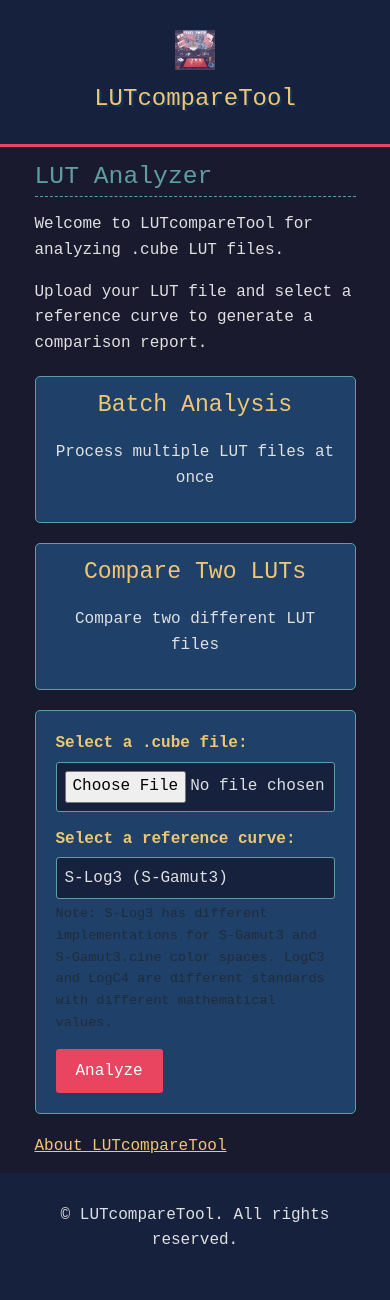
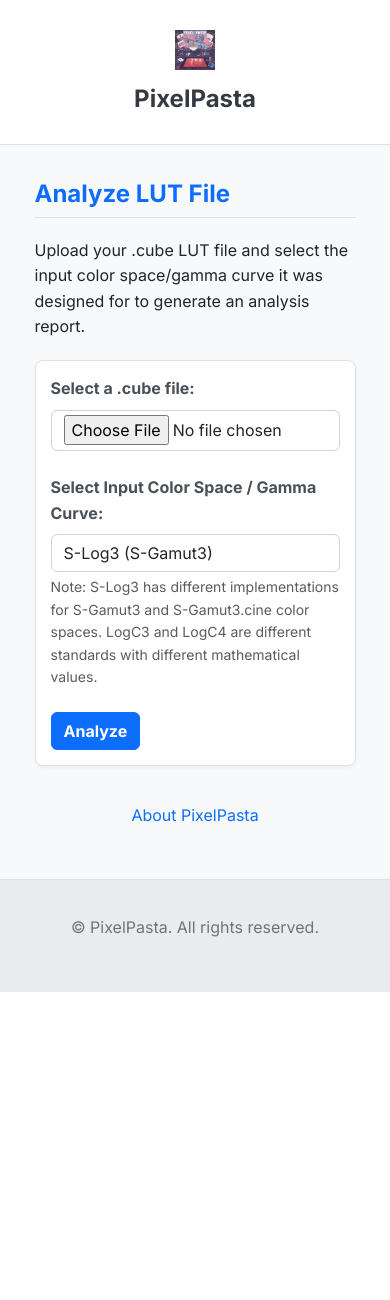
Before and after one commit to makaronz/LUT_to_false, a Flask app: page / in a window 390 px wide. After the commit the page ends 992 px from the top, so only its background shows below. Run offline with Flask 3, Linux system fonts and the light colour scheme.

Commit message:
Refactors and modernizes the UI
Overhauls the user interface to improve aesthetics and usability.

- Adopts a modern, clean design using Bootstrap 5.
- Replaces retro-tech styles with a lighter, more contemporary color palette and typography.
- Streamlines the layout for better responsiveness across devices.
- Removes outdated UI elements like feature cards and batch analysis links for initial simplicity focusing on core LUT analysis functionality.
- Enhances form styling for a more intuitive user experience.

```diff
--- a/static/css/style.css
+++ b/static/css/style.css
@@ -1,8 +1,8 @@
-/* Podstawowe style i resetowanie */
+/* Base Styles & Reset */
 body {
-    font-family: 'Courier New', Courier, monospace; /* Czcionka w stylu retro/tech */
-    background-color: #1a1a2e; /* Ciemne tło, np. granatowe/fioletowe */
-    color: #e0e0e0; /* Jasny kolor tekstu */
+    font-family: 'Inter', sans-serif; /* Modern sans-serif font */
+    background-color: #f8f9fa; /* Light gray background */
+    color: #212529; /* Dark text color */
     line-height: 1.6;
     margin: 0;
     padding: 0;
@@ -11,19 +11,19 @@ body {
     min-height: 100vh;
 }
 
-/* Używamy klas Bootstrapa dla kontenera */
+/* Use Bootstrap's container class */
 .container {
     width: 90%;
-    max-width: 960px;
+    max-width: 960px; /* Or adjust as needed */
     margin: 0 auto;
     padding: 15px;
 }
 
-/* Nagłówek */
+/* Header */
 header {
-    background-color: #16213e; /* Nieco jaśniejszy niż tło body */
+    background-color: #ffffff; /* White background */
     padding: 15px 0;
-    border-bottom: 3px solid #e94560; /* Czerwony/magenta akcent */
+    border-bottom: 1px solid #dee2e6; /* Light border */
     text-align: center;
 }
 
@@ -35,321 +35,193 @@ header .container {
 }
 
 .logo {
-    max-height: 60px; /* Dostosuj rozmiar logo */
+    max-height: 50px; /* Adjust logo size */
     width: auto;
 }
 
 header h1 {
-    color: #f0c674; /* Żółty/beżowy kolor dla nagłówka */
+    color: #343a40; /* Darker heading color */
     margin: 0;
-    font-size: 2em;
-    text-shadow: 2px 2px #0f3460; /* Cień w stylu pixel art */
+    font-size: 1.75em; /* Slightly smaller */
+    font-weight: 700; /* Bold */
 }
 
-/* Główna zawartość */
+/* Main Content */
 main {
-    flex-grow: 1; /* Zajmuje dostępną przestrzeń */
-    padding-top: 20px;
+    flex-grow: 1;
+    padding-top: 30px;
     padding-bottom: 40px;
 }
 
 main h2, main h3 {
-    color: #5f9ea0; /* Turkusowy/cyjanowy akcent dla podtytułów */
-    border-bottom: 1px dashed #5f9ea0;
-    padding-bottom: 5px;
-    margin-bottom: 15px;
+    color: #0d6efd; /* Bootstrap primary blue for accents */
+    border-bottom: 1px solid #dee2e6;
+    padding-bottom: 8px;
+    margin-top: 20px;
+    margin-bottom: 20px;
+    font-weight: 700;
 }
 
-/* Karty funkcji na stronie głównej */
-.feature-links {
-    display: flex;
-    justify-content: space-between;
-    gap: 20px;
-    margin: 20px 0;
+main h2 {
+    font-size: 1.5em;
 }
 
-.feature-card {
-    background-color: #1f4068;
-    border: 1px solid #5f9ea0;
-    border-radius: 5px;
-    padding: 15px;
-    width: 48%;
-    text-align: center;
-    text-decoration: none;
-    color: #e0e0e0;
-    transition: all 0.3s ease;
+main h3 {
+    font-size: 1.25em;
 }
 
-.feature-card:hover {
-    background-color: #213e5c;
-    transform: translateY(-3px);
-    box-shadow: 0 4px 8px rgba(0, 0, 0, 0.3);
-}
-
-.feature-card h3 {
-    color: #f0c674;
-    margin-top: 0;
-    border-bottom: none;
-}
-
-/* Formularz */
+/* Form */
 .upload-form {
-    background-color: #1f4068; /* Ciemnoniebieskie tło formularza */
-    padding: 20px;
-    border-radius: 5px;
-    border: 1px solid #5f9ea0;
+    background-color: #ffffff;
+    padding: 25px;
+    border-radius: 8px;
+    border: 1px solid #dee2e6;
     margin-top: 20px;
+    box-shadow: 0 2px 4px rgba(0, 0, 0, 0.05);
 }
 
 .form-group {
-    margin-bottom: 15px;
+    margin-bottom: 1.5rem; /* More spacing */
 }
 
 .form-group label {
     display: block;
-    margin-bottom: 5px;
-    color: #f0c674;
+    margin-bottom: 0.5rem;
+    color: #495057; /* Slightly lighter text for labels */
     font-weight: bold;
 }
 
-.form-group input[type="file"],
-.form-group select {
+/* Style file input and select using Bootstrap classes where possible */
+/* Add custom styles if Bootstrap defaults aren't sufficient */
+.form-control, /* Bootstrap class for inputs/selects */
+input[type="file"] {
+    display: block;
     width: 100%;
-    padding: 8px;
-    border: 1px solid #5f9ea0;
-    background-color: #16213e;
-    color: #e0e0e0;
-    border-radius: 3px;
-    box-sizing: border-box; /* Zapobiega przekraczaniu szerokości przez padding */
+    padding: 0.375rem 0.75rem;
+    font-size: 1rem;
+    font-weight: 400;
+    line-height: 1.5;
+    color: #212529;
+    background-color: #fff;
+    background-clip: padding-box;
+    border: 1px solid #ced4da;
+    appearance: none; /* For select */
+    border-radius: 0.375rem; /* Bootstrap's default */
+    transition: border-color .15s ease-in-out,box-shadow .15s ease-in-out;
+}
+
+input[type="file"] {
+    /* Specific styling for file input if needed */
+    padding: 0.3rem 0.75rem; /* Adjust padding */
+}
+
+.form-control:focus {
+    color: #212529;
+    background-color: #fff;
+    border-color: #86b7fe; /* Bootstrap focus color */
+    outline: 0;
+    box-shadow: 0 0 0 0.25rem rgba(13, 110, 253, 0.25); /* Bootstrap focus shadow */
 }
 
 .form-text {
     display: block;
-    font-size: 0.85em;
-    color: #a0a0a0;
-    margin-top: 4px;
+    font-size: 0.875em;
+    color: #6c757d; /* Bootstrap's muted text color */
+    margin-top: 0.25rem;
 }
 
-/* Przyciski */
+/* Buttons - Rely mostly on Bootstrap classes */
 .btn {
-    display: inline-block;
-    padding: 10px 20px;
-    border: none;
-    border-radius: 3px;
-    cursor: pointer;
-    text-decoration: none;
-    font-family: inherit;
-    font-size: 1em;
-    transition: background-color 0.3s ease;
+    /* Base button styles if needed, but Bootstrap handles most */
+    font-weight: 700; /* Make buttons bolder */
 }
 
 .btn-primary {
-    background-color: #e94560; /* Czerwony/magenta */
-    color: #ffffff;
-}
-
-.btn-primary:hover {
-    background-color: #c7304a;
+    /* Customizations for primary button if needed */
+    background-color: #0d6efd;
+    border-color: #0d6efd;
 }
 
 .btn-secondary {
-    background-color: #5f9ea0; /* Turkusowy */
-    color: #ffffff;
-}
-
-.btn-secondary:hover {
-    background-color: #4a7c7e;
+    /* Customizations for secondary button if needed */
+    background-color: #6c757d;
+    border-color: #6c757d;
 }
 
 .btn-link {
-    background: none;
-    color: #f0c674;
-    text-decoration: underline;
-    padding: 0;
+    font-weight: 400;
+    color: #0d6efd;
+    text-decoration: none;
 }
 .btn-link:hover {
-    color: #ffffff;
+    text-decoration: underline;
 }
 
-/* Linki nawigacyjne */
+/* Navigation Links Area */
 .nav-links {
-    margin-top: 20px;
+    margin-top: 30px;
     display: flex;
     gap: 15px;
     flex-wrap: wrap;
+    justify-content: center; /* Center links */
 }
 
-/* Wiadomości Flash */
+/* Flash Messages - Use Bootstrap alert classes */
 .flash-messages {
     margin-bottom: 20px;
 }
+/* Bootstrap .alert, .alert-success, .alert-danger, .alert-warning styles are used */
 
-.alert {
-    padding: 10px 15px;
-    margin-bottom: 10px;
-    border-radius: 3px;
-    border: 1px solid transparent;
-}
-
-.alert-success {
-    color: #155724;
-    background-color: #d4edda;
-    border-color: #c3e6cb;
-}
-
-.alert-error {
-    color: #721c24;
-    background-color: #f8d7da;
-    border-color: #f5c6cb;
-}
-
-.alert-warning {
-    color: #856404;
-    background-color: #fff3cd;
-    border-color: #ffeeba;
-}
-
-/* Strona wyników */
+/* Results Page */
 .result-section {
     margin-bottom: 30px;
-    padding: 15px;
-    background-color: #1f4068;
-    border: 1px solid #5f9ea0;
-    border-radius: 5px;
+    padding: 20px;
+    background-color: #ffffff;
+    border: 1px solid #dee2e6;
+    border-radius: 8px;
+    box-shadow: 0 2px 4px rgba(0, 0, 0, 0.05);
 }
 
 .result-image {
     display: flex;
     justify-content: center;
-    margin: 15px 0;
+    margin: 20px 0;
+    background-color: #f8f9fa; /* Light background for image area */
+    padding: 15px;
+    border-radius: 5px;
 }
 
 .result-plot {
     max-width: 100%;
     height: auto;
-    border: 1px solid #5f9ea0;
-    box-shadow: 0 3px 6px rgba(0, 0, 0, 0.3);
+    border: 1px solid #dee2e6;
 }
 
-/* Batch Results */
-.batch-summary {
-    background-color: #1f4068;
-    padding: 15px;
-    border-radius: 5px;
-    border: 1px solid #5f9ea0;
-    margin-bottom: 20px;
+/* Table Styling - Rely on Bootstrap classes added in HTML */
+.table {
+    margin-top: 15px;
+    margin-bottom: 15px; /* Ensure spacing */
+    font-size: 0.9em; /* Slightly smaller font for tables */
+}
+.table th {
+    font-weight: bold;
+    background-color: #e9ecef; /* Light header background */
+}
+.table td, .table th {
+    vertical-align: middle; /* Align cell content vertically */
 }
 
-.download-all {
-    margin-top: 15px;
+/* Footer */
+footer {
+    background-color: #e9ecef; /* Light gray footer */
+    padding: 20px 0;
     text-align: center;
+    color: #6c757d; /* Muted text color */
+    margin-top: 30px; /* Ensure space above footer */
+    border-top: 1px solid #dee2e6;
 }
 
-.batch-results {
-    display: grid;
-    grid-template-columns: repeat(auto-fill, minmax(250px, 1fr));
-    gap: 20px;
-}
-
-/* Karta wyników */
-.result-card {
-    background-color: #1f4068;
-    border: 1px solid #5f9ea0;
-    border-radius: 5px;
-    padding: 15px;
-    text-align: center;
-}
-
-.result-card h4 {
-    color: #f0c674;
-    margin-top: 0;
-    margin-bottom: 10px;
-}
-
-/* Miniatury */
-.thumbnail {
-    max-width: 100%;
-    height: auto;
-    margin-bottom: 10px;
-}
-
-.result-thumbnail {
-    max-width: 100%;
-    height: auto;
-    margin-bottom: 10px;
-}
-
-/* Linki do wyników */
-.result-links {
-    display: flex;
-    justify-content: center;
-    gap: 10px;
-}
-
-/* Tabela nieudanych plików */
-.failed-files {
-    width: 100%;
-    border-collapse: collapse;
-    margin-top: 15px;
-}
-
-.failed-files th, .failed-files td {
-    padding: 8px;
-    border: 1px solid #5f9ea0;
-    text-align: left;
-}
-
-.failed-files th {
-    background-color: #16213e;
-    color: #f0c674;
-}
-
-/* Sekcja "O nas" */
-.about-section {
-    background-color: #1f4068;
-    padding: 20px;
-    border-radius: 5px;
-    border: 1px solid #5f9ea0;
-    margin-top: 20px;
-}
-
-.about-section h3 {
-    color: #f0c674;
-    margin-top: 0;
-}
-
-.about-section ul, .about-section ol {
-    margin-left: 20px;
-    color: #e0e0e0;
-}
-
-/* Strona błędu */
-.error-container {
-    text-align: center;
-    padding: 40px 20px;
-}
-
-.error-icon {
-    font-size: 48px;
-    color: #e94560;
-    margin-bottom: 20px;
-}
-
-.error-message {
-    color: #e0e0e0;
-    font-size: 1.2em;
-    margin-bottom: 20px;
-}
-
-/* Stopka */
-footer {
-    background-color: #16213e;
-    padding: 15px 0;
-    text-align: center;
-    color: #e0e0e0;
-}
-
-/* Responsywność */
+/* Responsiveness */
 @media (max-width: 768px) {
     header .container {
         flex-direction: column;
@@ -363,15 +235,42 @@ footer {
         max-height: 40px;
     }
 
-    .feature-links {
-        flex-direction: column;
-    }
-
-    .feature-card {
-        width: 100%;
-    }
-
-    .batch-results {
-        grid-template-columns: 1fr;
+    /* Adjust form padding for smaller screens */
+    .upload-form {
+        padding: 15px;
     }
 }
+
+/* Remove unused styles */
+/* .feature-links, .feature-card, .batch-summary, .batch-results, .result-card etc. are removed */
+/* Styles for .about-section, .error-container can be kept if those pages exist */
+
+/* Styles for About Page (if needed) */
+.about-section {
+    background-color: #ffffff;
+    padding: 25px;
+    border-radius: 8px;
+    border: 1px solid #dee2e6;
+    margin-top: 20px;
+    box-shadow: 0 2px 4px rgba(0, 0, 0, 0.05);
+}
+.about-section ul, .about-section ol {
+    margin-left: 20px;
+    color: #212529;
+}
+
+/* Styles for Error Page (if needed) */
+.error-container {
+    text-align: center;
+    padding: 40px 20px;
+}
+.error-icon {
+    font-size: 48px;
+    color: #dc3545; /* Bootstrap danger color */
+    margin-bottom: 20px;
+}
+.error-message {
+    color: #212529;
+    font-size: 1.2em;
+    margin-bottom: 20px;
+}
--- a/templates/base.html
+++ b/templates/base.html
@@ -3,8 +3,12 @@
 <head>
     <meta charset="utf-8">
     <meta name="viewport" content="width=device-width, initial-scale=1, shrink-to-fit=no">
-    <title>{% block title %}LUTcompareTool{% endblock %}</title>
+    <title>{% block title %}PixelPasta{% endblock %}</title>
     <!-- Google Fonts - Press Start 2P -->
+    <!-- Google Fonts - Inter -->
+    <link rel="preconnect" href="https://fonts.googleapis.com">
+    <link rel="preconnect" href="https://fonts.gstatic.com" crossorigin>
+    <link href="https://fonts.googleapis.com/css2?family=Inter:wght@400;700&display=swap" rel="stylesheet">
     <link href="https://fonts.googleapis.com/css2?family=Press+Start+2P&display=swap" rel="stylesheet">
     <!-- Bootstrap CSS -->
     <link href="https://cdn.jsdelivr.net/npm/bootstrap@5.3.0/dist/css/bootstrap.min.css" rel="stylesheet">
@@ -16,8 +20,9 @@
     <header>
         <div class="container">
             <!-- Zakładam, że logo jest w static/images/pixel_pasta_logo.png -->
-            <img src="{{ url_for('static', filename='images/pixel_pasta_logo.png') }}" alt="LUTcompareTool Logo" class="logo">
-            <h1>LUTcompareTool</h1>
+            <!-- TODO: Verify logo path and update if needed -->
+            <img src="{{ url_for('static', filename='images/pixel_pasta_logo.png') }}" alt="PixelPasta Logo" class="logo">
+            <h1>PixelPasta</h1>
         </div>
     </header>
 
@@ -39,7 +44,7 @@
 
     <footer>
         <div class="container">
-            <p>&copy; LUTcompareTool. All rights reserved.</p>
+            <p>&copy; PixelPasta. All rights reserved.</p>
         </div>
     </footer>
 
--- a/templates/index.html
+++ b/templates/index.html
@@ -1,23 +1,11 @@
 {% extends "base.html" %}
 
-{% block title %}Upload LUT - LUTcompareTool{% endblock %}
+{% block title %}Analyze LUT - PixelPasta{% endblock %}
 
 {% block content %}
-    <h2>LUT Analyzer</h2>
-    <p>Welcome to LUTcompareTool for analyzing .cube LUT files.</p>
-    <p>Upload your LUT file and select a reference curve to generate a comparison report.</p>
-
-    <div class="feature-links">
-        <a href="{{ url_for('batch_page') }}" class="feature-card">
-            <h3>Batch Analysis</h3>
-            <p>Process multiple LUT files at once</p>
-        </a>
-        <a href="{{ url_for('compare_page') }}" class="feature-card">
-            <h3>Compare Two LUTs</h3>
-            <p>Compare two different LUT files</p>
-        </a>
-    </div>
-
+    <h2>Analyze LUT File</h2>
+    <p>Upload your .cube LUT file and select the input color space/gamma curve it was designed for to generate an analysis report.</p>
+    <!-- Feature links removed for initial simplicity based on UI plan -->
     <form method="post" action="{{ url_for('analyze_lut_route') }}" enctype="multipart/form-data" class="upload-form">
         <div class="form-group">
             <label for="lut_file">Select a .cube file:</label>
@@ -25,7 +13,7 @@
         </div>
 
         <div class="form-group">
-            <label for="curve_select">Select a reference curve:</label>
+            <label for="curve_select">Select Input Color Space / Gamma Curve:</label>
             <select name="curve_select" id="curve_select" class="form-control">
                 <optgroup label="Sony Curves">
                     <option value="slog3">S-Log3 (S-Gamut3)</option>
@@ -58,6 +46,6 @@
     </form>
 
     <div class="nav-links">
-        <a href="{{ url_for('about_page') }}" class="btn btn-link">About LUTcompareTool</a>
+        <a href="{{ url_for('about_page') }}" class="btn btn-link">About PixelPasta</a>
     </div>
 {% endblock %}
```
Also changed, not shown: pixelpasta_ui_project_plan.md (added, +92 -0 lines), templates/results.html (+39 -15 lines).
